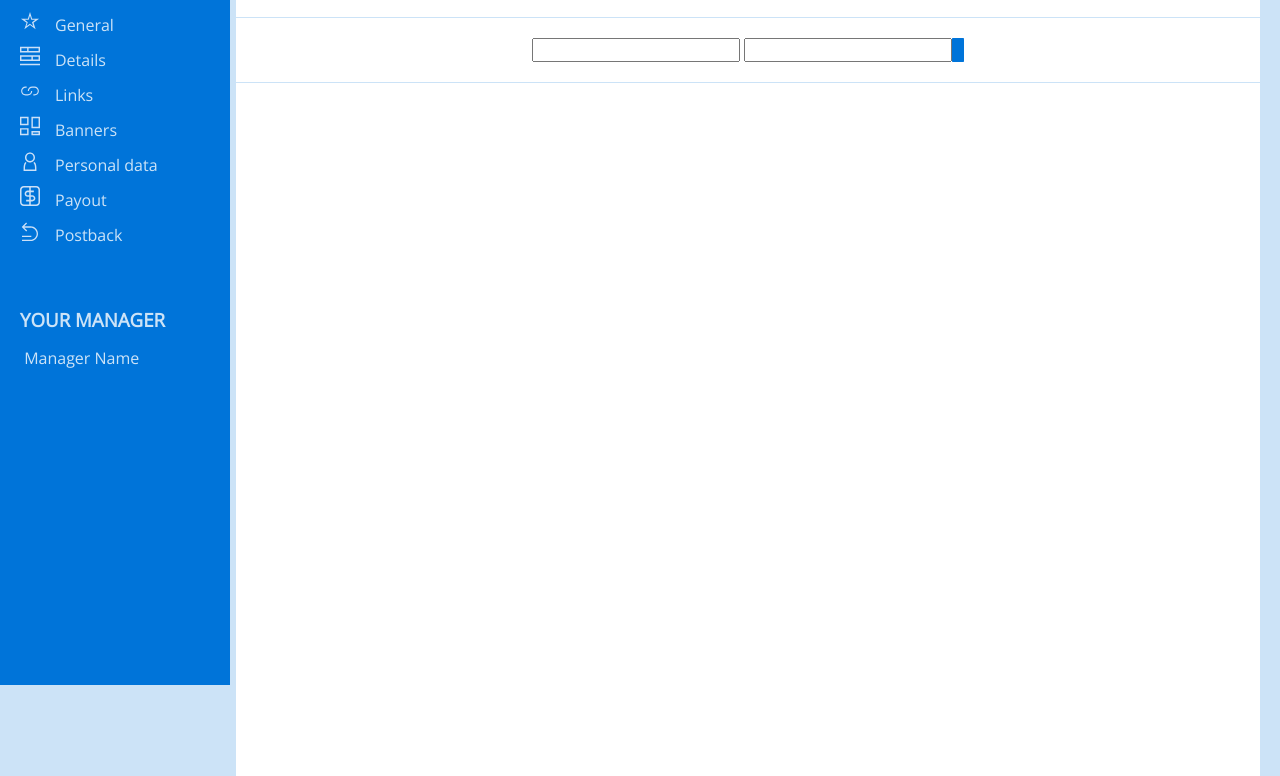
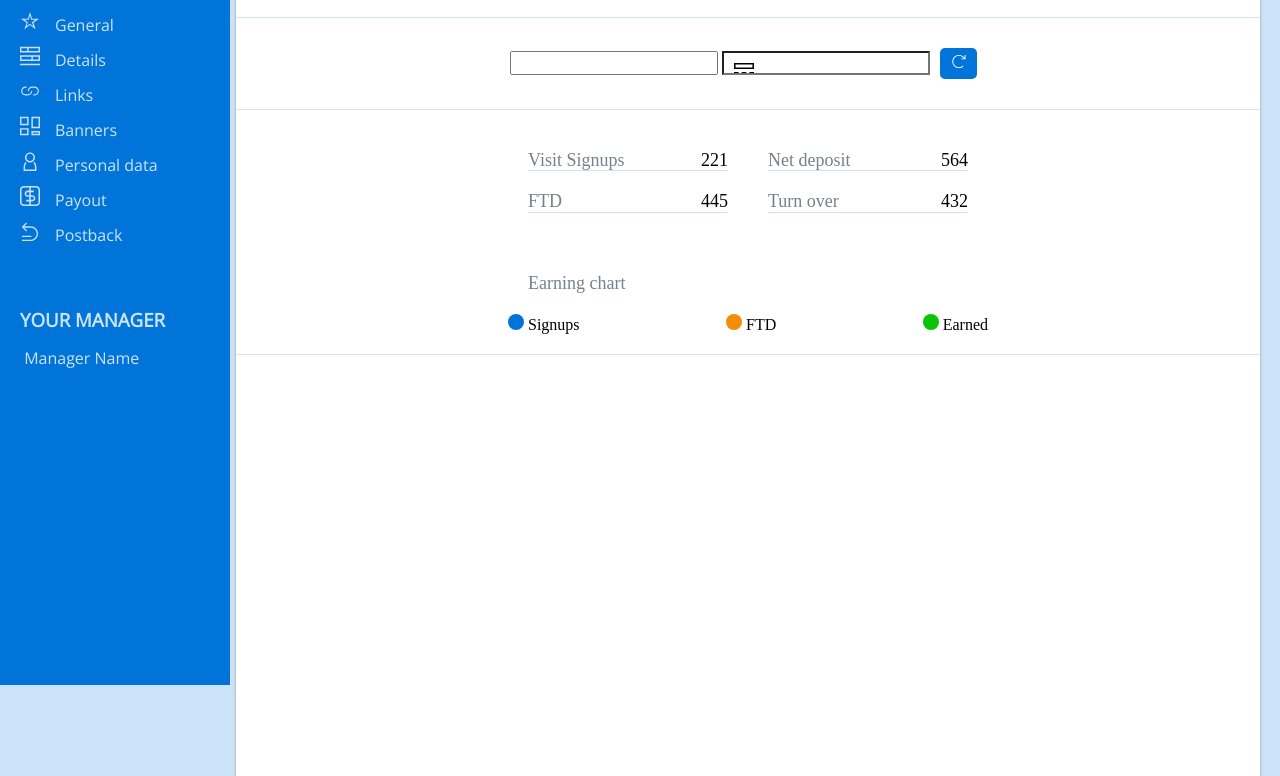
Before and after one commit to patrickkarney/indywidual-project, a website: page index.html in a window 1280 px wide. Shown: the part 115-891 px from the top of the page. Drawn offline with nearby package versions, Linux system fonts and the light colour scheme; files whose address does not match are found by name.

Commit message:
Add chart stats

```diff
--- a/index.html
+++ b/index.html
@@ -71,7 +71,7 @@
         </ul>
     </nav>
     <!-- Content container -->
-    <section class="container">
+    <section class="container general">
       <div class="container-title-wrapper ">
         <h3 class="container-title">GENERAL STATISTICS</h3>
       </div>
@@ -79,11 +79,73 @@
         <div class="container-content-wrapper">
           <form class="date-form">
             <div class="date-picker">
-              <input type="text" name="date">
-              <input type="text" name="date">
+              <input type="text" name="date" class="date-start">
+              <input type="text" name="date" class="date-end">
             </div>
             <button id="btn-refresh" class="btn btn-refresh"><img src="vendor/icons/refresh.svg" class="icon-refresh"></button>
           </form>
+        </div>
+      </div>
+
+      <div class="container-wrapper container-stats">
+        <div class="container-content-wrapper">
+          <div class="chart-stats">
+            <div class="column col-1">
+              <div class="row row-1">
+                <a class="row-text">Visit Signups</a>
+                <a class="value">221</a>
+              </div>
+              <div class="row row-2">
+                <a class="row-text">FTD</a>
+                <a class="value">445</a>
+              </div>
+            </div>
+            <div class="column col-2">
+              <div class="row row-1">
+                <a class="row-text">Net deposit</a>
+                <a class="value">564</a>
+              </div>
+              <div class="row row-2">
+                <a class="row-text">Turn over</a>
+                <a class="value">432</a>
+              </div>
+            </div>
+          </div>
+        </div>
+      </div>
+
+      <div class="container-wrapper container-chart">
+        <div class="container-content-wrapper">
+          <div class="chart">
+
+            <div class="chart-title">
+              <div class="column col-1">
+                <div class="row row-chart-title">
+                  <a class="row-text">Earning chart</a>
+                </div>
+              </div>
+              <div class="column col-1">
+                <div class="row row-chart-title">
+                  <a class="row-text"></a>
+                </div>
+              </div>
+            </div>
+
+            <div class="chart-legend">
+              <div class="legend-item legend-signups">
+                <span class="dot dot-blue"></span>
+                <a class="legend-text">Signups</a>
+              </div>
+              <div class="legend-item legend-signups">
+                <span class="dot dot-orange"></span>
+                <a class="legend-text">FTD</a>
+              </div>
+              <div class="legend-item legend-signups">
+                <span class="dot dot-green"></span>
+                <a class="legend-text">Earned</a>
+              </div>
+            </div>
+          </div>
         </div>
       </div>
 
--- a/sass/_variables.scss
+++ b/sass/_variables.scss
@@ -4,6 +4,10 @@ $brand-main-color: #0074D9;
 $brand-main-hover: #4c96d6;
 $text-color-light: #cce3f7;
 $icon-color-top: #75818b;
+$row-text-color: #75818b;
+$dot-blue: #0074D9;
+$dot-orange: #f38d08;
+$dot-green: #09c409;
 
 /* Font sizes */
 $paragraph-font-size: 16px;
--- a/sass/components/_btn.scss
+++ b/sass/components/_btn.scss
@@ -1,5 +1,20 @@
 .btn{
     background-color: $brand-main-color;
     border: none;
-    border-radius: 5%;
+    border-radius: 5px;
+    margin: 10px;
+    font-size: 14px;
+    color: $text-color-light;
+
+    img{
+        filter: invert(100%) sepia(100%) saturate(0%) hue-rotate(132deg) brightness(105%) contrast(105%);
+        padding: 5px;
+    }
 }
+
+
+
+.btn-refresh img{
+    height: 15px;
+    width: 15px;
+}
--- /dev/null
+++ b/sass/components/_chart.scss
@@ -0,0 +1,9 @@
+.chart-title{
+    display: flex;
+    justify-content: space-between;
+}
+
+.chart-legend{
+    display: flex;
+    justify-content: space-between;
+}
--- /dev/null
+++ b/sass/components/_chartStats.scss
@@ -0,0 +1,4 @@
+.chart-stats{
+    display: flex;
+    justify-content: space-between;
+}
--- a/sass/components/_dateForm.scss
+++ b/sass/components/_dateForm.scss
@@ -1,5 +1,16 @@
 .date-form{
     display: flex;
-    justify-content: space-between;
+    align-items: center;
     flex-direction: row;
 }
+
+.date-start{
+    margin-right: 0px;
+}
+
+.date-end{
+    margin-left: 0px;
+    background-image: url('.../vendor/icons/calendar.svg');
+    background-position: 10px 10px;
+    background-repeat: no-repeat;
+}
--- /dev/null
+++ b/sass/components/_dot.scss
@@ -0,0 +1,18 @@
+.dot {
+    height: 16px;
+    width: 16px;
+    border-radius: 50%;
+    display: inline-block;
+  }
+
+.dot-blue{
+    background-color: $dot-blue;
+}
+
+.dot-orange{
+    background-color: $dot-orange;
+}
+
+.dot-green{
+    background-color: $dot-green;
+}
--- /dev/null
+++ b/sass/components/_row.scss
@@ -0,0 +1,20 @@
+.row{
+    margin: 20px;
+    min-width: 200px;
+    border-bottom: solid $text-color-light 0.5px;
+    display: flex;
+    justify-content: space-between;
+
+    a{
+        font-size: 18px;
+    }
+}
+
+.row-text{
+    color: $row-text-color;
+    font-size: 18px;
+}
+
+.row-chart-title{
+    border-bottom: none;
+}
--- a/sass/sections/_container.scss
+++ b/sass/sections/_container.scss
@@ -5,6 +5,7 @@
     margin: 70px 20px 20px 250px;
     height: 1024px;
     border-radius: 0.6%;
+    filter: drop-shadow(0 0 0.1rem rgba(0, 0, 0, 0.3));
 }
 
 .container-title-wrapper{
@@ -20,6 +21,10 @@
     border-bottom:  solid $text-color-light 0.5px;
 }
 
+.container-stats{
+    border: none;
+}
+
 .container-content-wrapper{
     display: flex;
     align-items: center;
--- a/sass/style.scss
+++ b/sass/style.scss
@@ -8,6 +8,10 @@
 @import "components/general";
 @import "components/dateForm";
 @import "components/btn";
+@import "components/chartStats";
+@import "components/row";
+@import "components/chart";
+@import "components/dot";
 
 /* Sections */
 @import "sections/sidebar";
```
Also changed, not shown: css/style.css, 1 other file.
